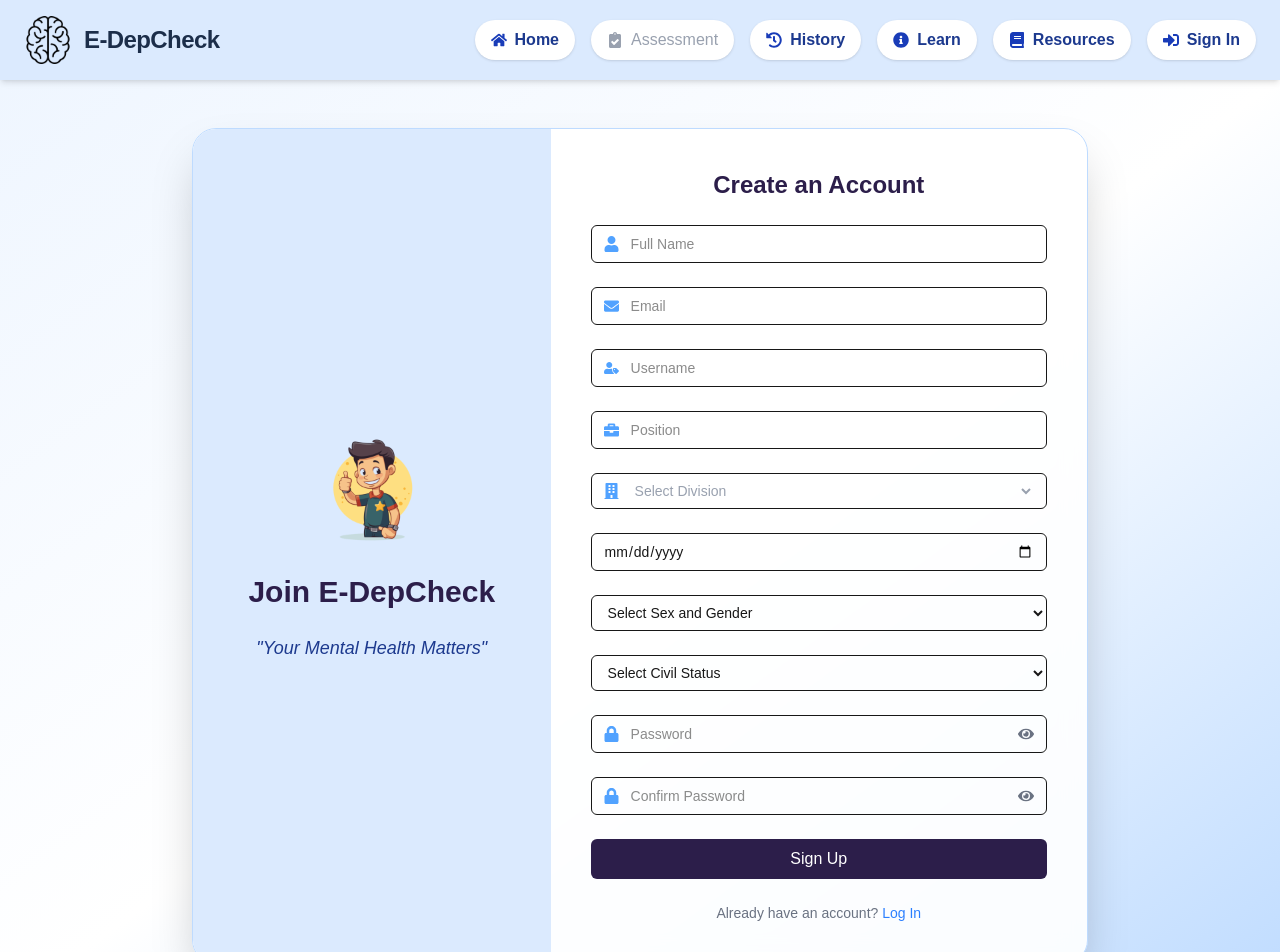
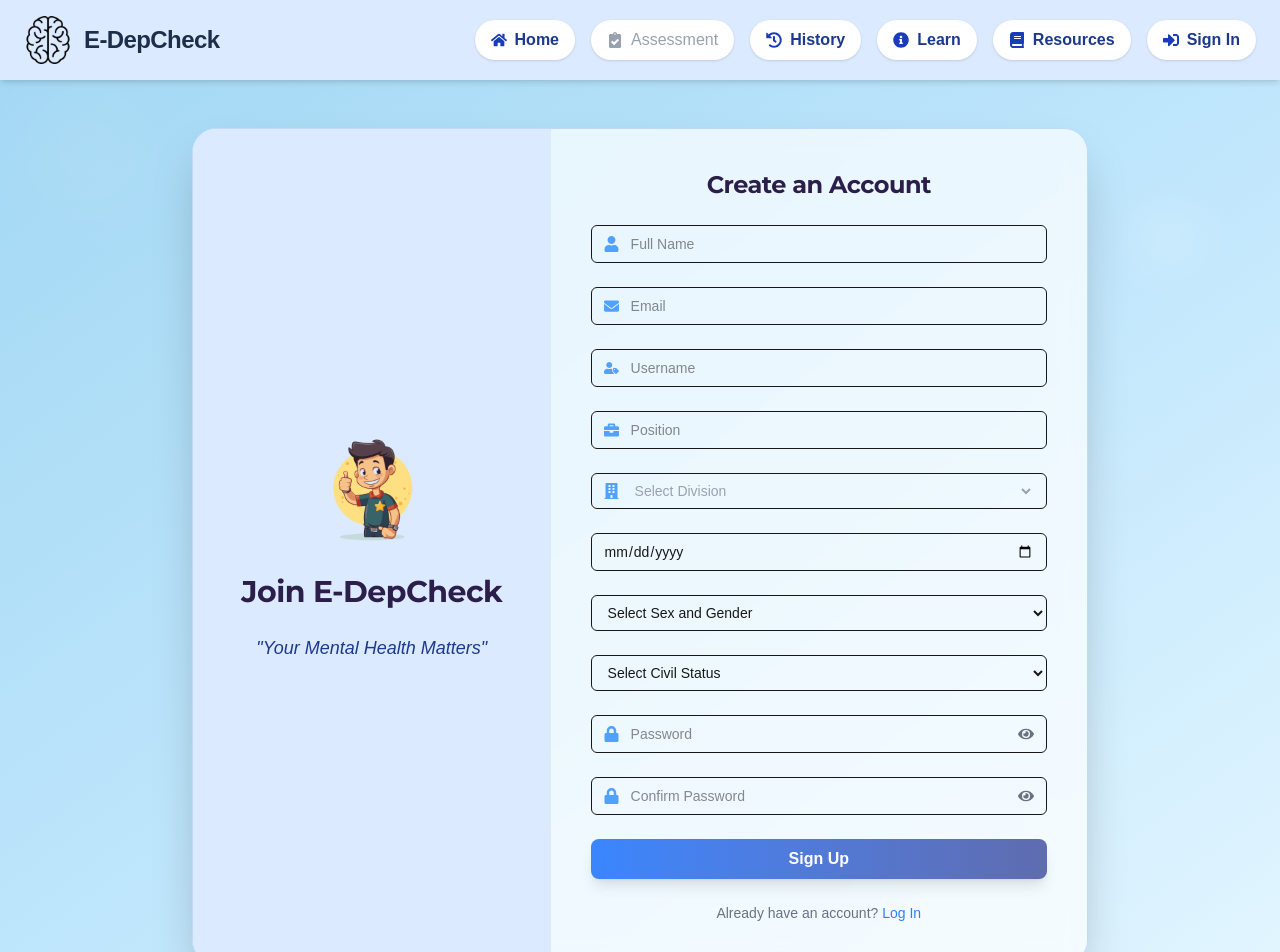
Before and after one commit to Mikey2035/edepcheck_web, a Next.js app: page /sign/signup in a window 1280 px wide. Shown: the top 952 px of the page. Built offline with nearby package versions, Linux system fonts and the light colour scheme; no server answers; the database is empty.

Commit message:
Update page.tsx

```diff
--- a/src/app/sign/signup/page.tsx
+++ b/src/app/sign/signup/page.tsx
@@ -103,8 +103,14 @@ export default function SignupPage() {
   return (
     <>
       <Header />
-      <div className="min-h-screen bg-gradient-to-br from-blue-50 via-white to-blue-200 flex items-center justify-center px-4 py-12">
-        <div className="w-full max-w-4xl bg-white/90 shadow-2xl rounded-3xl overflow-hidden flex flex-col md:flex-row border border-blue-200 backdrop-blur-md">
+      <div className="min-h-screen flex items-center justify-center px-4 py-12 bg-gradient-to-br from-[#A3D8F4] via-[#BFE6FC] to-[#E3F6FF] relative overflow-hidden">
+        {/* Floating bubbles background */}
+        <div className="absolute inset-0 z-0 pointer-events-none">
+          <span className="absolute left-10 top-10 w-24 h-24 bg-white/10 rounded-full blur-2xl animate-bubble1" />
+          <span className="absolute right-20 top-32 w-16 h-16 bg-white/20 rounded-full blur-xl animate-bubble2" />
+          <span className="absolute left-1/2 bottom-10 w-20 h-20 bg-white/10 rounded-full blur-2xl animate-bubble3" />
+        </div>
+        <div className="w-full max-w-4xl bg-white/70 backdrop-blur-lg shadow-2xl rounded-3xl overflow-hidden flex flex-col md:flex-row border border-blue-200 backdrop-blur-md relative z-10">
           {/* Left */}
           <div className="bg-blue-100 flex flex-col justify-center items-center p-10 gap-6 w-full md:w-2/5">
             <Image
@@ -113,7 +119,7 @@ export default function SignupPage() {
               width={120}
               height={120}
             />
-            <h2 className="text-3xl font-extrabold text-[#2C1E4A] text-center">
+            <h2 className="text-3xl font-extrabold text-[#2C1E4A] text-center font-modern">
               Join E-DepCheck
             </h2>
             <p className="text-lg text-center text-blue-900 px-4 italic">
@@ -123,7 +129,7 @@ export default function SignupPage() {
 
           {/* Right */}
           <div className="w-full md:w-3/5 p-10 flex flex-col justify-center">
-            <h1 className="text-2xl font-bold text-center text-[#2C1E4A] mb-6">
+            <h1 className="text-2xl font-bold text-center text-[#2C1E4A] mb-6 font-modern">
               Create an Account
             </h1>
             <form onSubmit={handleSubmit} className="space-y-6">
@@ -299,7 +305,7 @@ export default function SignupPage() {
 
               <button
                 type="submit"
-                className="w-full bg-[#2C1E4A] text-white py-2 rounded-md hover:bg-[#1f1532]"
+                className="w-full py-2 rounded-lg bg-gradient-to-r from-[#3A86FF] to-[#5F6CAF] text-white font-semibold shadow-lg hover:scale-105 transition-transform"
               >
                 Sign Up
               </button>
@@ -316,6 +322,31 @@ export default function SignupPage() {
             </p>
           </div>
         </div>
+        <style jsx global>{`
+          @import url('https://fonts.googleapis.com/css2?family=Montserrat:wght@700&display=swap');
+          .font-modern {
+            font-family: 'Montserrat', Arial, Helvetica, sans-serif !important;
+            letter-spacing: -0.5px;
+          }
+          @keyframes bubble1 {
+            0% { transform: translateY(0) scale(1); }
+            50% { transform: translateY(-20px) scale(1.1); }
+            100% { transform: translateY(0) scale(1); }
+          }
+          @keyframes bubble2 {
+            0% { transform: translateY(0) scale(1); }
+            50% { transform: translateY(-15px) scale(1.05); }
+            100% { transform: translateY(0) scale(1); }
+          }
+          @keyframes bubble3 {
+            0% { transform: translateY(0) scale(1); }
+            50% { transform: translateY(-18px) scale(1.08); }
+            100% { transform: translateY(0) scale(1); }
+          }
+          .animate-bubble1 { animation: bubble1 4s infinite ease-in-out; }
+          .animate-bubble2 { animation: bubble2 5s infinite ease-in-out; }
+          .animate-bubble3 { animation: bubble3 6s infinite ease-in-out; }
+        `}</style>
       </div>
     </>
   );
```
